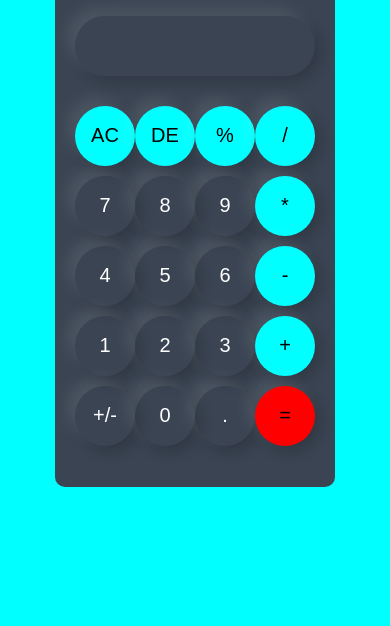
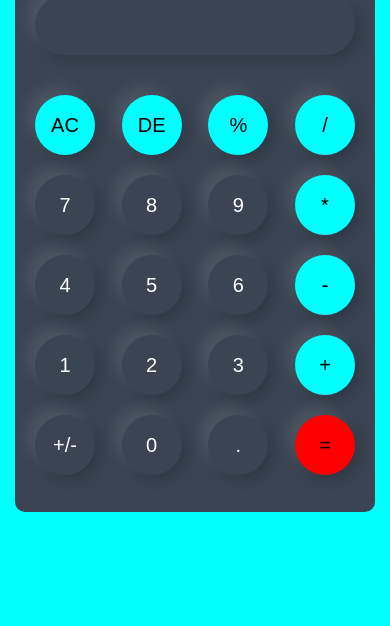
Before and after one commit to DevSujal/Calculater, a plain HTML site: page index.html in a window 390 px wide. Shown: the part 218-844 px from the top of the page. Drawn offline with Linux system fonts and the light colour scheme.

Commit message:
responsive ness

```diff
--- a/style.css
+++ b/style.css
@@ -29,8 +29,8 @@
     justify-content: center;
 }
 .Calc{
-    max-height: 67%;
-    min-width: 20%;
+    height: 36rem;
+    width: 20rem;
     background-color:var(--primary-color);
     padding: 20px;
     border-radius: 10px;
@@ -41,7 +41,7 @@
 .Calc form div {
     width: 100%;
     display: flex;
-    padding: 5px 0;
+    padding: 10px 0;
     justify-content: space-between;
 }
 .Calc form input{
```
